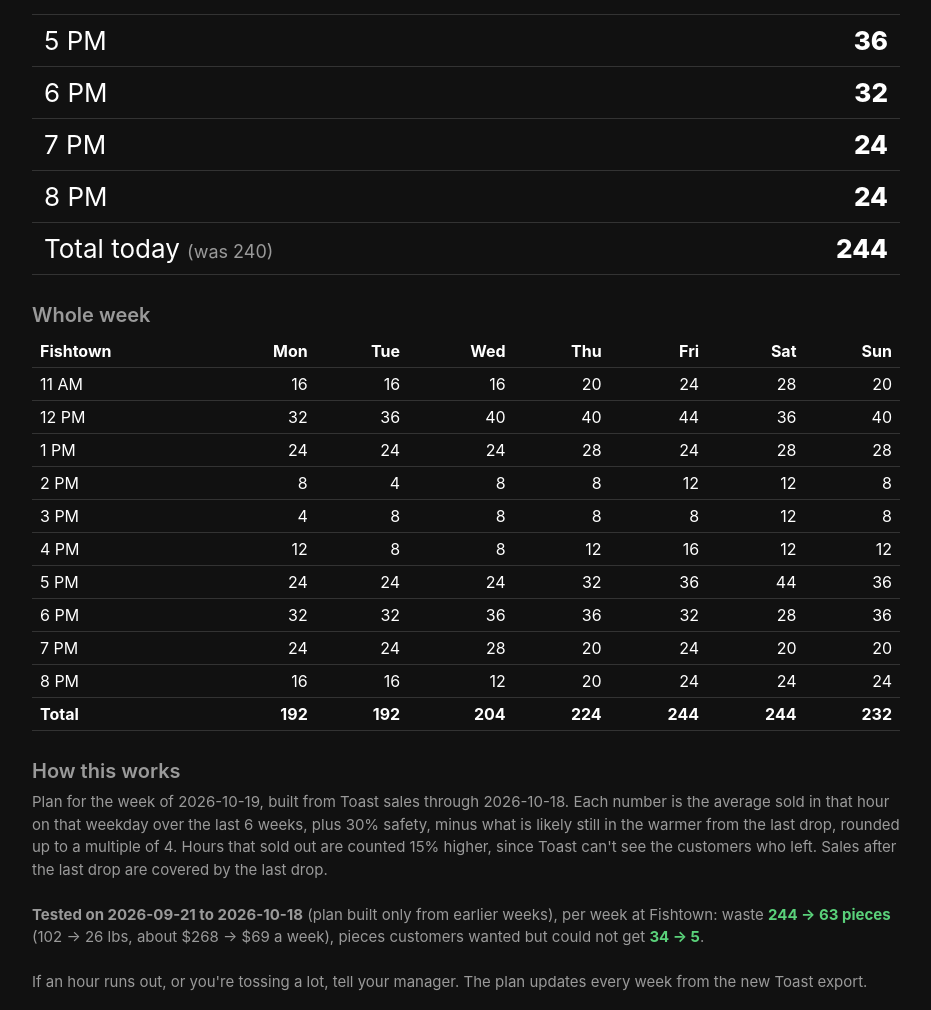
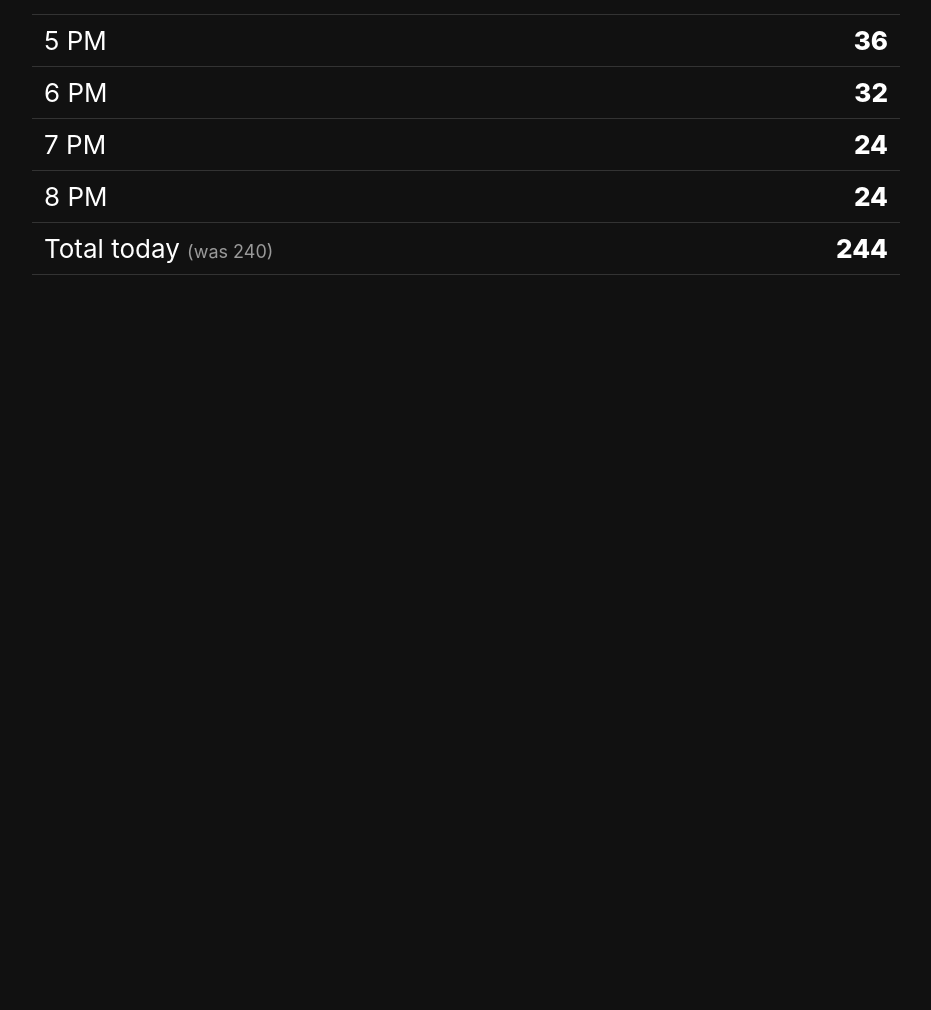
Before and after one commit to LutonicAzteca17/coop-chicken-cook-plan, a plain HTML site: page index.html in a window 1280 px wide. Shown: the part 726-1736 px from the top of the page, without its empty margins (174-1105 px from the left). After the commit the page ends 1017 px from the top, so only its background shows below. Drawn offline with Linux system fonts and the light colour scheme.

Commit message:
Simplify fry-station screen: remove weekly grid and notes
Co-Authored-By: Claude Opus 5.5 <noreply@anthropic.com>
Claude-Session: https://claude.ai/code/session_01QzLq7XgwM1JMxYDR5y26a7

```diff
--- a/index.html
+++ b/index.html
@@ -49,11 +49,6 @@
 
   <table id="today"></table>
 
-  <h2>Whole week</h2>
-  <div class="week" id="week"></div>
-
-  <h2>How this works</h2>
-  <div class="small" id="about"></div>
 </main>
 
 <script>
@@ -113,21 +108,6 @@ function render() {
     hours.map(x => `<tr class="${live && x===h ? 'cur' : (live && x<h ? 'past':'')}"><td>${pretty(x)}</td><td class="n">${plan[x]}</td></tr>`).join("") +
     `<tr><td>Total today <span class="was">(was ${hours.length * 24})</span></td><td class="n">${total}</td></tr>`;
 
-  // Week grid
-  document.getElementById("week").innerHTML = "<table><tr><th>" + loc + "</th>" +
-    D.days.map(d=>`<th>${d.slice(0,3)}</th>`).join("") + "</tr>" +
-    hours.map(x => `<tr><td>${pretty(x)}</td>` + D.days.map(d=>`<td>${D.plan[loc][d][x]}</td>`).join("") + "</tr>").join("") +
-    "<tr><td><b>Total</b></td>" + D.days.map(d=>`<td><b>${hours.reduce((s,x)=>s+D.plan[loc][d][x],0)}</b></td>`).join("") + "</tr></table>";
-
-  const b = D.backtest[loc];
-  document.getElementById("about").innerHTML =
-    `Plan for the week of ${D.week_of}, built from Toast sales through ${D.data_through}. ` +
-    `Each number is the average sold in that hour on that weekday over the last 6 weeks, plus 30% safety, minus what is likely still in the warmer from the last drop, rounded up to a multiple of 4. ` +
-    `Hours that sold out are counted 15% higher, since Toast can't see the customers who left. Sales after the last drop are covered by the last drop.<br><br>` +
-    `<b>Tested on ${D.backtest_range}</b> (plan built only from earlier weeks), per week at ${loc}: ` +
-    `waste <span class="stat">${Math.round(b.old_waste)} → ${Math.round(b.new_waste)} pieces</span> (${b.old_waste_lbs} → ${b.new_waste_lbs} lbs, about $${Math.round(b.old_waste*D.cost_per_piece)} → $${Math.round(b.new_waste*D.cost_per_piece)} a week), ` +
-    `pieces customers wanted but could not get <span class="stat">${Math.round(b.old_short)} → ${Math.round(b.new_short)}</span>.<br><br>` +
-    `If an hour runs out, or you're tossing a lot, tell your manager. The plan updates every week from the new Toast export.`;
 }
 function setLoc(l){ loc = l; localSet("loc", l); render(); }
 document.getElementById("day").onchange = e => { day = e.target.value; render(); };
```
Also changed, not shown: template.html (+0 -20 lines), 1 other file.
